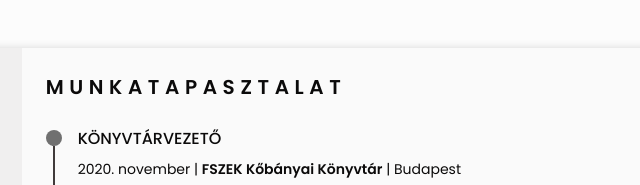
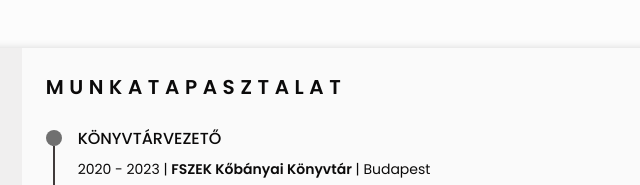
Before and after one commit to kissati84/responsiveCV, a website: page index.html in a window 1280 px wide. Shown: the top 185 px of the page, 457-1097 px from the left. Drawn offline with nearby package versions, Linux system fonts and the light colour scheme.

Commit message:
Update index.html

```diff
--- a/index.html
+++ b/index.html
@@ -335,7 +335,7 @@
                 <div class="experience-data bd-grid">
                   <h3 class="experience-title">KÖNYVTÁRVEZETŐ</h3>
                   <span class="experience-company"
-                    >2020. november | <strong>FSZEK Kőbányai Könyvtár</strong> |
+                    >2020 - 2023 | <strong>FSZEK Kőbányai Könyvtár</strong> |
                     Budapest</span
                   >
                   <p class="experience-description">
```
